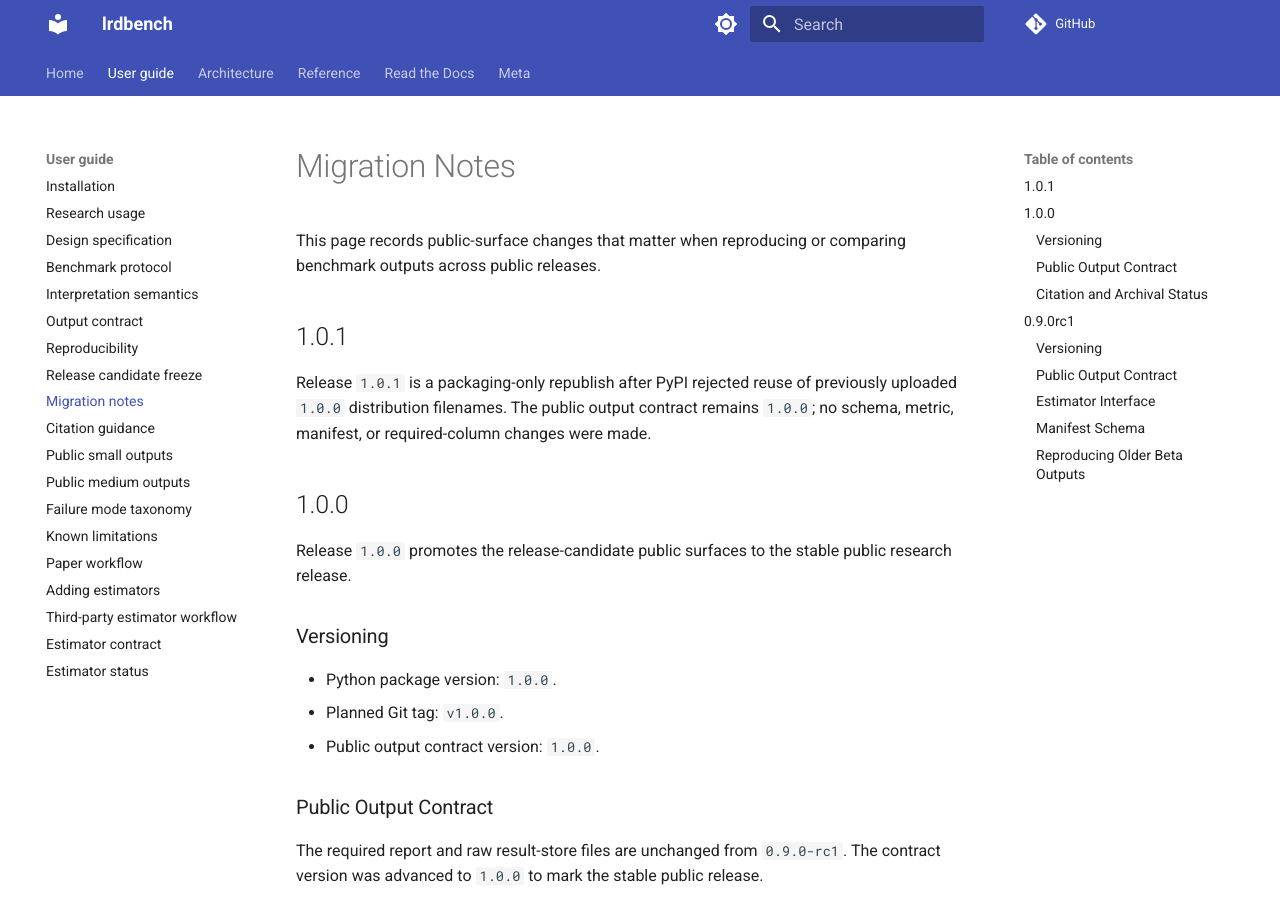
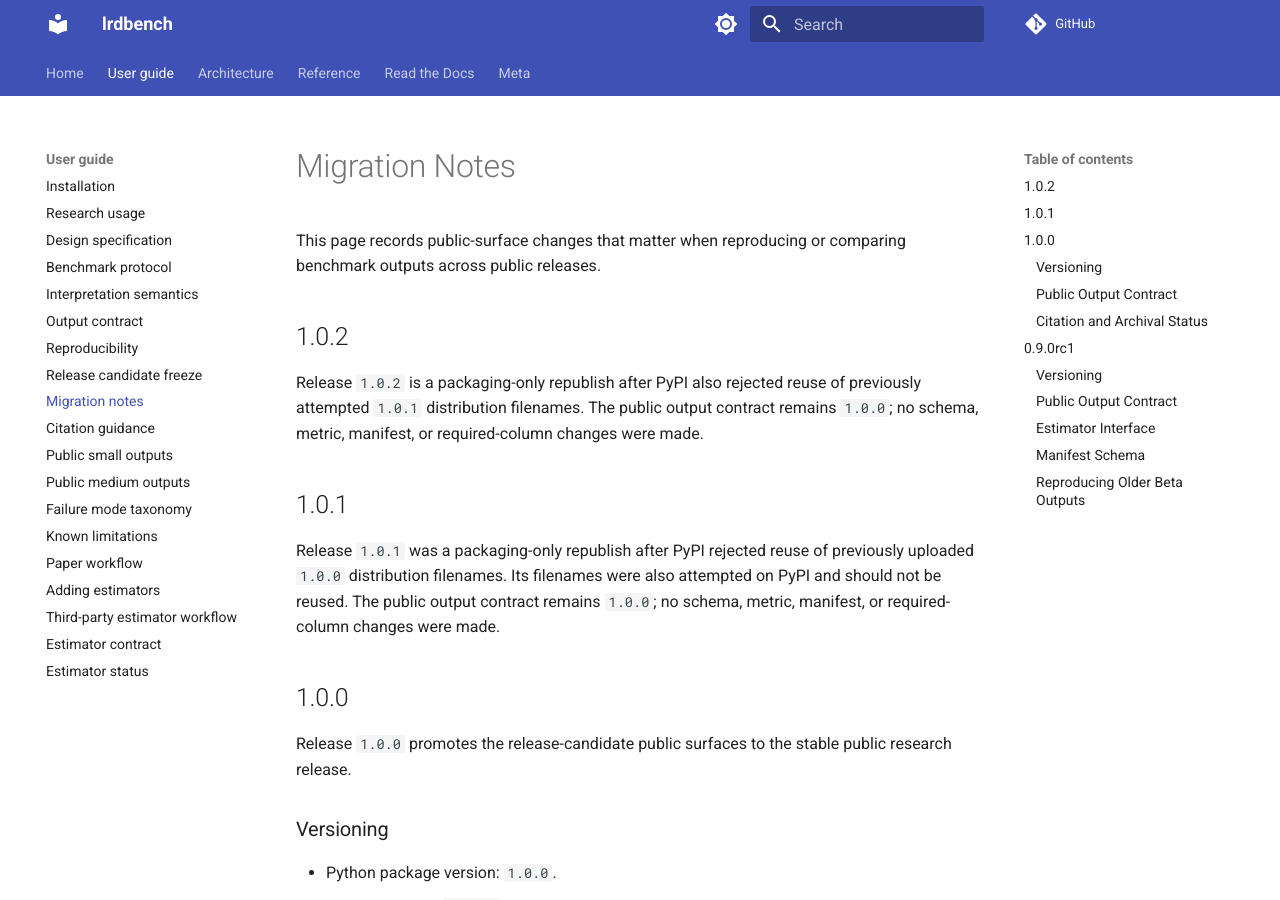
Before and after one commit to dave2k77/lrdbench, an MkDocs documentation site: the page built from docs/migration.md, in a window 1280 px wide and 900 px high. Built offline with MkDocs 1.6.1 and Material for MkDocs 9.7.7, drawn with Linux system fonts in a browser that asks for light colours; comment, search, counter and statistics services are not loaded.

```diff
--- a/docs/citation.md
+++ b/docs/citation.md
@@ -10,11 +10,11 @@ manual reference lists, include:
 
 - software name: `lrdbench`;
 - author: Davian Chin;
-- version: `1.0.1`;
+- version: `1.0.2`;
 - repository: `https://github.com/dave2k77/lrdbench`;
 - license: MIT.
 
-No DOI is attached to `v1.0.1`. If a DOI or archived release bundle is added later, cite that
+No DOI is attached to `v1.0.2`. If a DOI or archived release bundle is added later, cite that
 archived artefact instead of a moving repository URL.
 
 ## Benchmark Metadata to Report
--- a/docs/governance.md
+++ b/docs/governance.md
@@ -55,4 +55,4 @@ Public releases should:
 - tag the release in Git;
 - archive or DOI-tag release artefacts when an archive is available.
 
-No DOI is attached to `v1.0.1`; citation currently uses the software version and GitHub release.
+No DOI is attached to `v1.0.2`; citation currently uses the software version and GitHub release.
--- a/docs/migration.md
+++ b/docs/migration.md
@@ -3,11 +3,18 @@
 This page records public-surface changes that matter when reproducing or comparing benchmark
 outputs across public releases.
 
+## 1.0.2
+
+Release `1.0.2` is a packaging-only republish after PyPI also rejected reuse of previously
+attempted `1.0.1` distribution filenames. The public output contract remains `1.0.0`; no schema,
+metric, manifest, or required-column changes were made.
+
 ## 1.0.1
 
-Release `1.0.1` is a packaging-only republish after PyPI rejected reuse of previously uploaded
-`1.0.0` distribution filenames. The public output contract remains `1.0.0`; no schema, metric,
-manifest, or required-column changes were made.
+Release `1.0.1` was a packaging-only republish after PyPI rejected reuse of previously uploaded
+`1.0.0` distribution filenames. Its filenames were also attempted on PyPI and should not be reused.
+The public output contract remains `1.0.0`; no schema, metric, manifest, or required-column
+changes were made.
 
 ## 1.0.0
 
--- a/pyproject.toml
+++ b/pyproject.toml
@@ -4,7 +4,7 @@ build-backend = "hatchling.build"
 
 [project]
 name = "lrdbench"
-version = "1.0.1"
+version = "1.0.2"
 description = "A reproducible benchmark framework for evaluating long-range dependence estimators on canonical, contaminated, and observational time series."
 readme = "README.md"
 requires-python = ">=3.11"
--- a/src/lrdbench/__init__.py
+++ b/src/lrdbench/__init__.py
@@ -1,3 +1,3 @@
 """lrdbench: reproducible benchmarks for long-range dependence estimators."""
 
-__version__ = "1.0.1"
+__version__ = "1.0.2"
```
Also changed, not shown: CHANGELOG.md (+6 -0 lines), README.md (+1 -1 lines), 1 other file.
